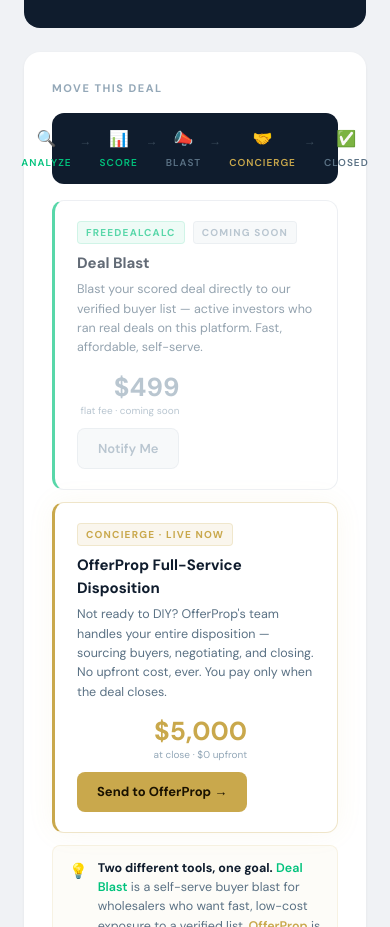
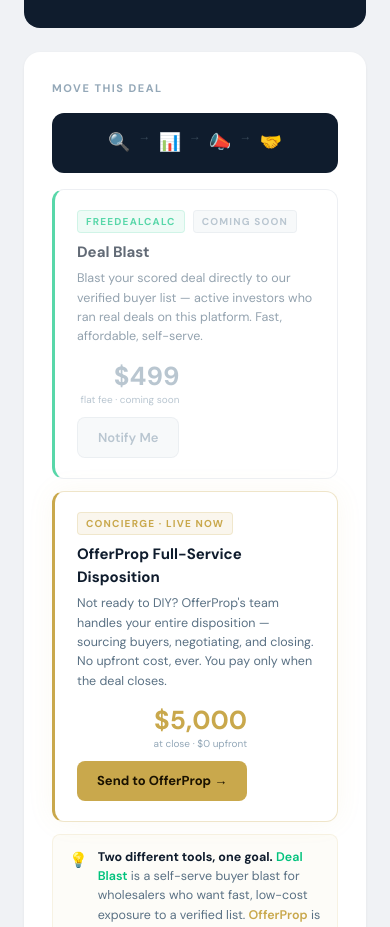
Before and after one commit to freedealcalc/freedealcalc, a Next.js app: page /deal-results in a window 390 px wide. Shown: the part 1657-2584 px from the top of the page. Built offline with nearby package versions, Linux system fonts and the light colour scheme; no server answers.

Commit message:
Fix lifecycle bar mobile layout

```diff
--- a/app/deal-results/page.js
+++ b/app/deal-results/page.js
@@ -363,12 +363,11 @@
               { icon: '📊', label: 'Score', active: true },
               { icon: '📣', label: 'Blast', active: false },
               { icon: '🤝', label: 'Concierge', partner: true },
-              { icon: '✅', label: 'Closed', active: false },
             ].map((step, i, arr) => (
               <div key={step.label} style={{ display: 'flex', alignItems: 'center' }}>
                 <div style={{ display: 'flex', flexDirection: 'column', alignItems: 'center', gap: '4px' }}>
-                  <span style={{ fontSize: '16px' }}>{step.icon}</span>
-                  <span style={{ fontSize: '10px', fontWeight: '600', letterSpacing: '0.1em', textTransform: 'uppercase', color: step.active ? '#00C27C' : step.partner ? '#c9a84c' : '#5a7184' }}>{step.label}</span>
+                  <span style={{ fontSize: '18px' }}>{step.icon}</span>
+                  <span className="lc-label" style={{ fontSize: '10px', fontWeight: '600', letterSpacing: '0.1em', textTransform: 'uppercase', color: step.active ? '#00C27C' : step.partner ? '#c9a84c' : '#5a7184' }}>{step.label}</span>
                 </div>
                 {i < arr.length - 1 && (
                   <span style={{ fontSize: '12px', color: '#3a4a5a', padding: '0 8px', marginBottom: '14px' }}>→</span>
@@ -376,6 +375,7 @@
               </div>
             ))}
           </div>
+          <style>{`@media (max-width: 480px) { .lc-label { display: none !important; } }`}</style>
 
           {/* Deal Blast Card — Coming Soon */}
           <div style={{ border: '1px solid #e4e8ed', borderLeft: '3px solid #00C27C', borderRadius: '12px', padding: '20px 22px', marginBottom: '12px', opacity: 0.65, display: 'flex', alignItems: 'center', justifyContent: 'space-between', flexWrap: 'wrap', gap: '16px' }}>
```
